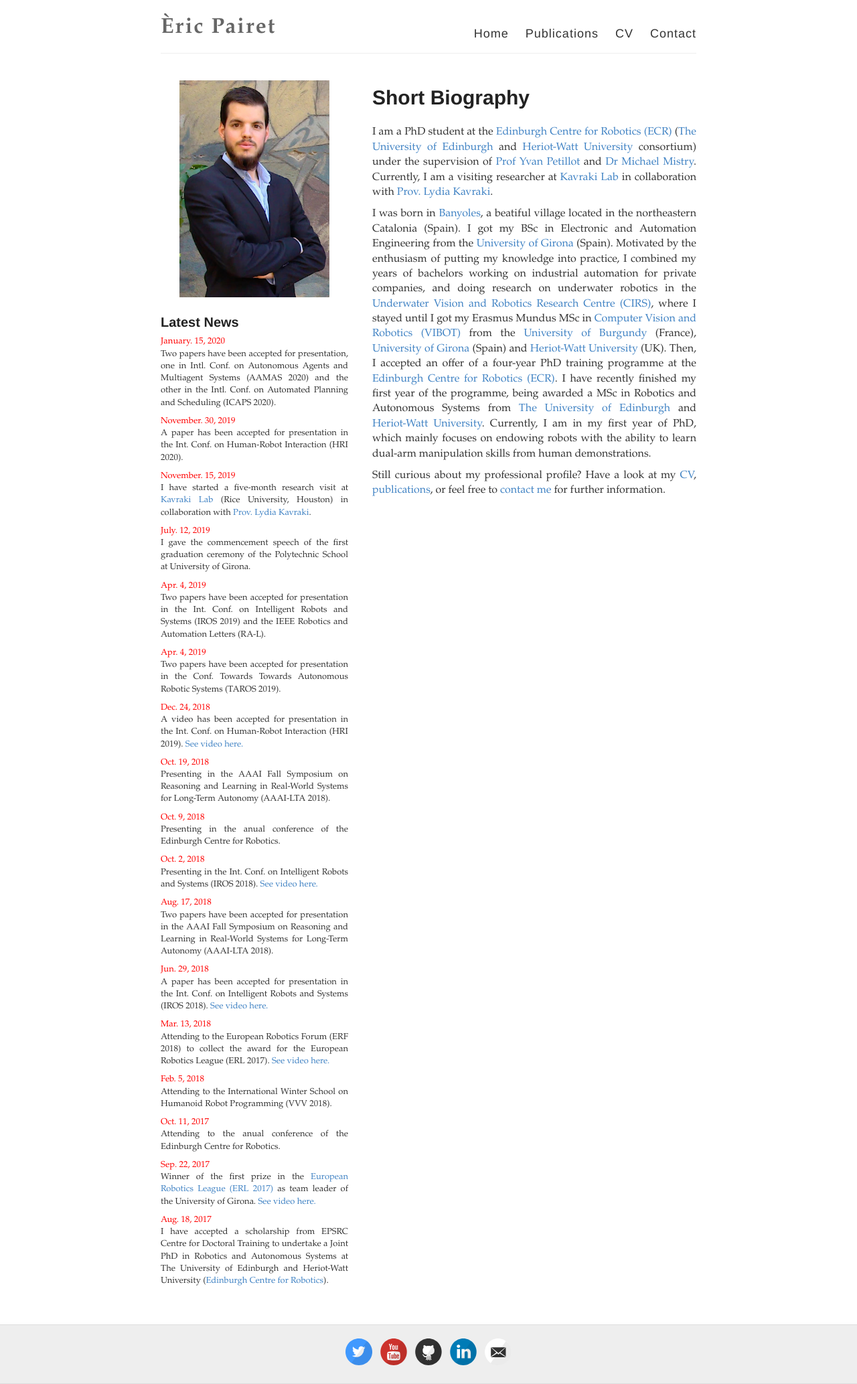
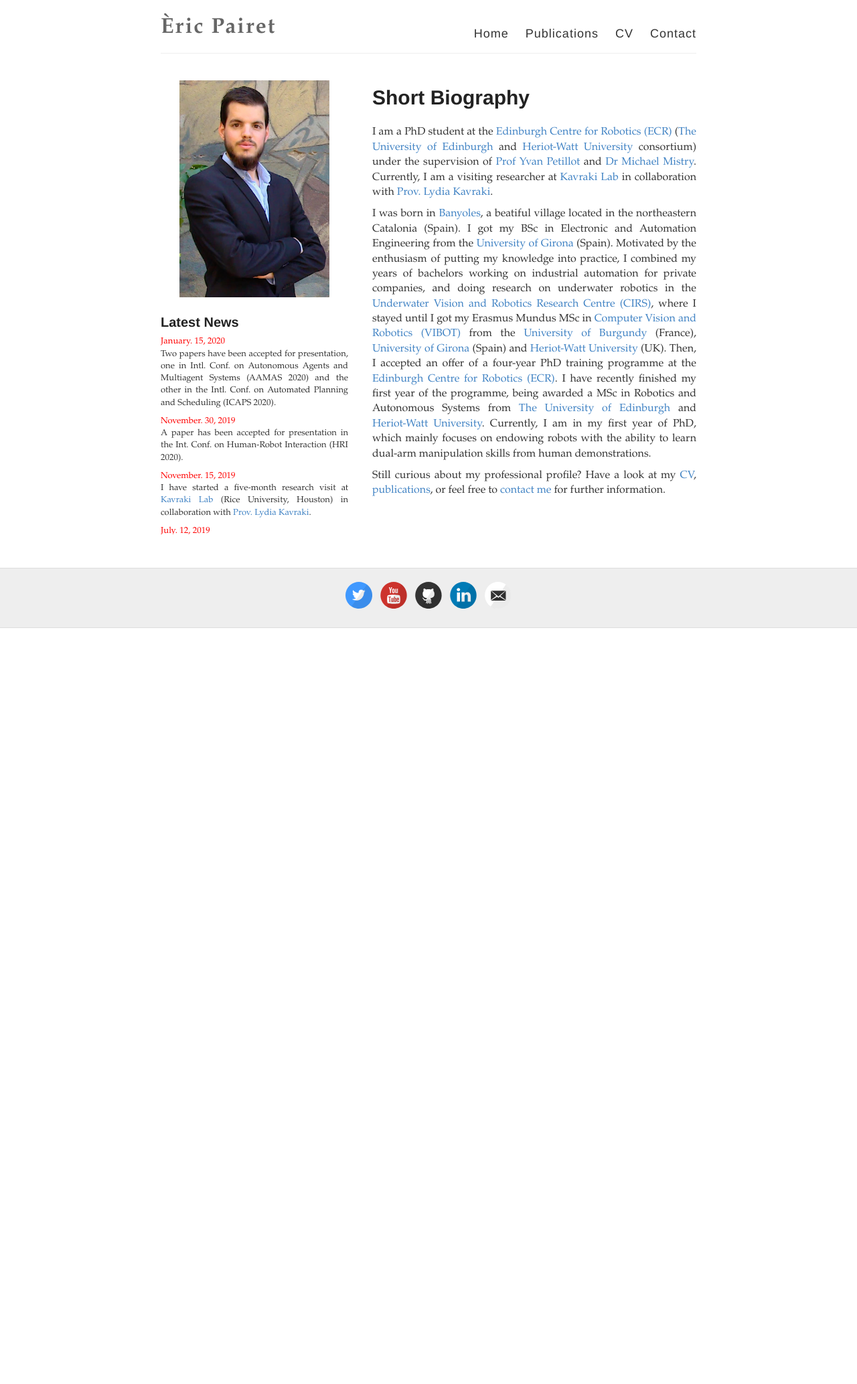
Before and after one commit to ericpairet/ericpairet.github.io, a Jekyll site: the page built from index.html, in a window 1280 px wide. Shown: the whole page at 67% size. Built offline with Jekyll 4.4.1, drawn with Linux system fonts in a browser that asks for light colours; after the commit the page ends 938 px from its top, so only the background shows below that.

Commit message:
Making latest news scrollable

```diff
--- a/index.html
+++ b/index.html
@@ -16,6 +16,7 @@
     <!-- news list -->
     <h3>Latest News</h3>
     <p style="margin: -15px;"></p>
+		<div class="ex3">
 	    {% for news in site.data.news %}
 	      <font size="2.5">
 	        <font color="red"> {{  news.date  }} </font>
@@ -24,7 +25,7 @@
 	        <p style="margin: 5px;"></p>
 	      </font>
 	    {% endfor %}
-
+		</div>
   </div>
 
   <!-- THIS IS THE RIGHT TAB -->
--- a/style.scss
+++ b/style.scss
@@ -8,6 +8,13 @@
 @import "reset";
 @import "variables";
 // Syntax highlighting @import is at the bottom of this file
+
+div.ex3 {
+  // background-color: lightblue;
+  // width: 110px;
+  height: 300px;
+  overflow-y: auto;
+}
 
 /**************/
 /* BASE RULES */
```
Lines whose indentation alone changed are shown as unchanged.
